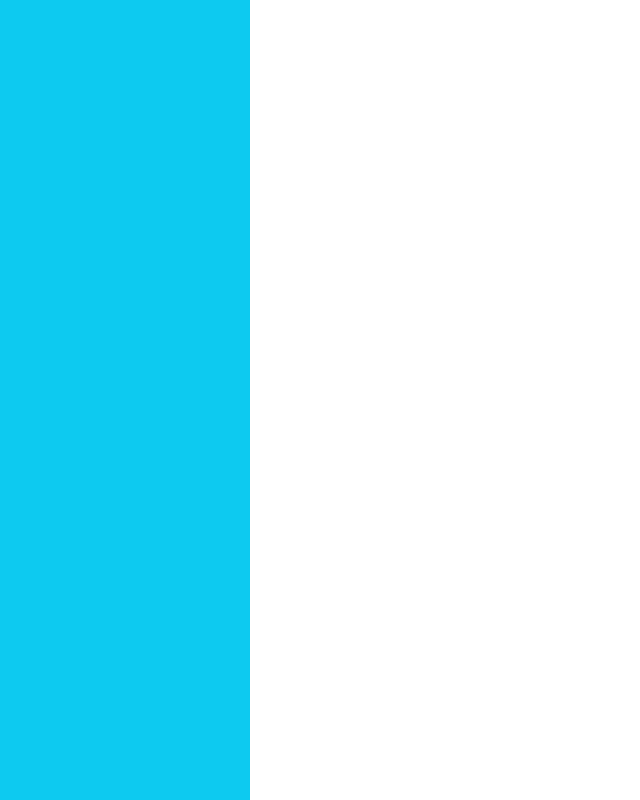
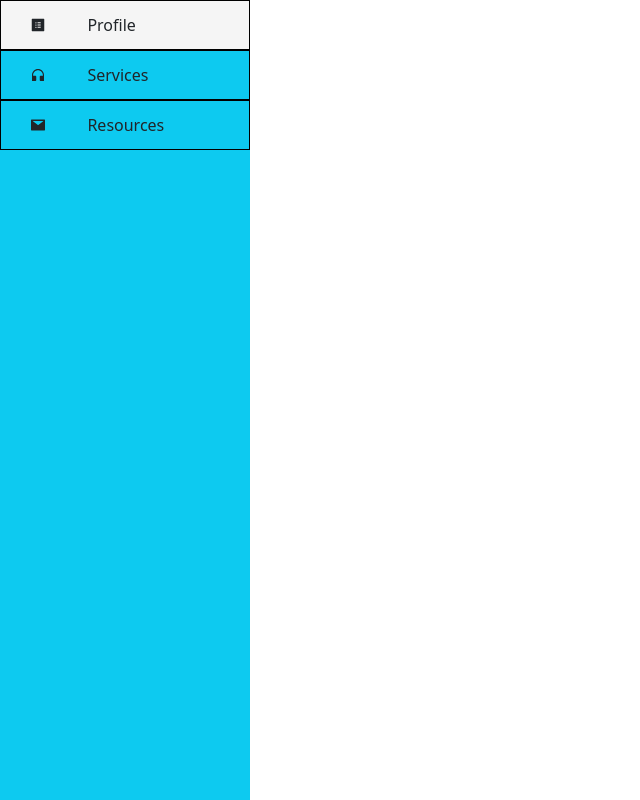
Before and after one commit to Gurulakshmi-Varadharaj/wizard-display, a React (Create React App) app: page /display in a window 1280 px wide. Shown: the whole page, without its empty margins (0-640 px from the left). Built offline with nearby package versions, Linux system fonts and the light colour scheme.

Commit message:
added sidebar lsit as in epic #2

```diff
--- a/src/components/Sidebar.js
+++ b/src/components/Sidebar.js
@@ -5,7 +5,16 @@ import '../styles/Dashboard.scss';
 const Sidebar = () => {
     return (
         <div className='Sidebar bg-info'>
-
+          <ul className='SidebarList'>
+           {SidebarData.map((val, key) => {
+               return <li key={key} className='row' onClick={()=>{window.location.pathname = val.link}}>
+                  <div id='icon'>{val.icon}</div>
+                  <div id='title'>
+                      {val.title}
+                  </div>
+               </li>
+           })}
+          </ul>
         </div>
     )
 }
--- a/src/styles/Dashboard.scss
+++ b/src/styles/Dashboard.scss
@@ -7,3 +7,35 @@
     height: 100%;
     width: 250px;
 }
+
+.SidebarList {
+    height: auto;
+    padding: 0;
+    width: 100%;
+}
+
+.SidebarList .row{
+    width: 100%;
+    height: 50px;
+    border: 1px solid black;
+    list-style-type: none;
+    margin: 0%;
+    display: flex;
+    flex-direction: row;
+    align-items: center;
+}
+
+.SidebarList .row:hover {
+    cursor: pointer;
+    background-color: whitesmoke;
+}
+
+.row #icon{
+    flex: 30%;
+    display: grid;
+    place-items: center;
+}
+
+.row #title {
+    flex: 70%;
+}
```
